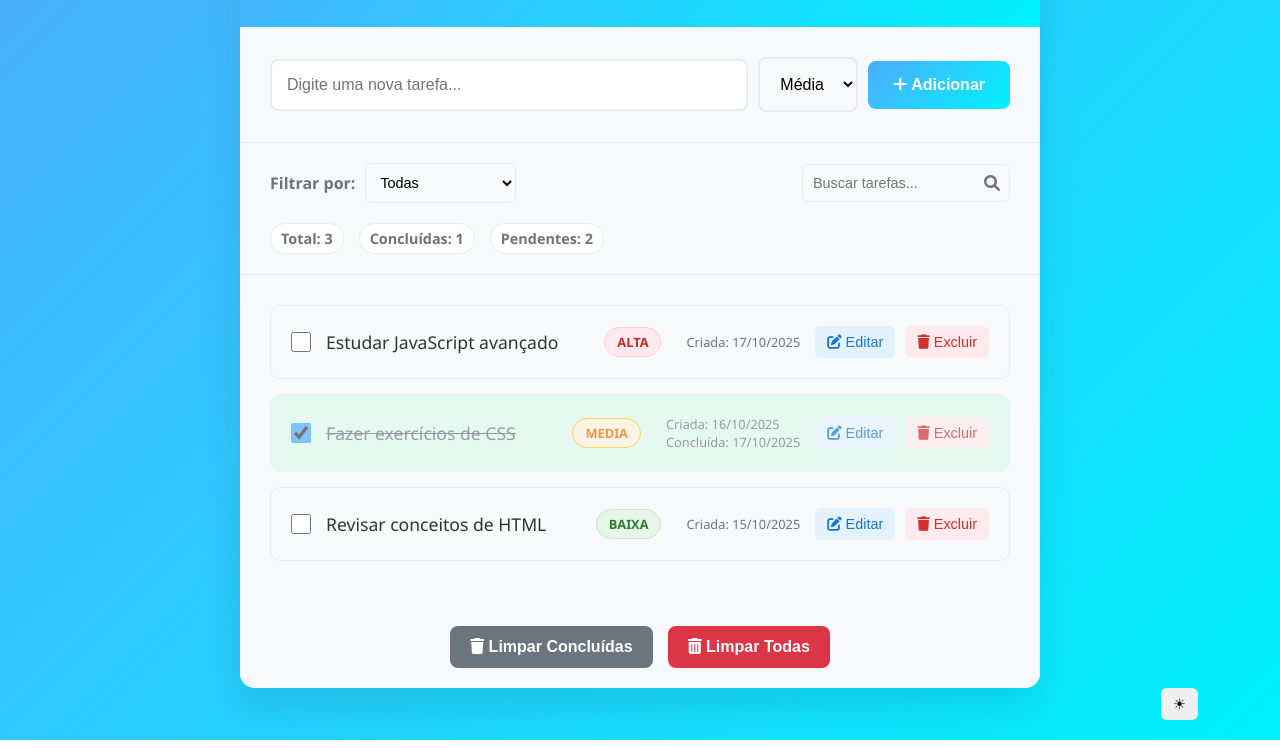
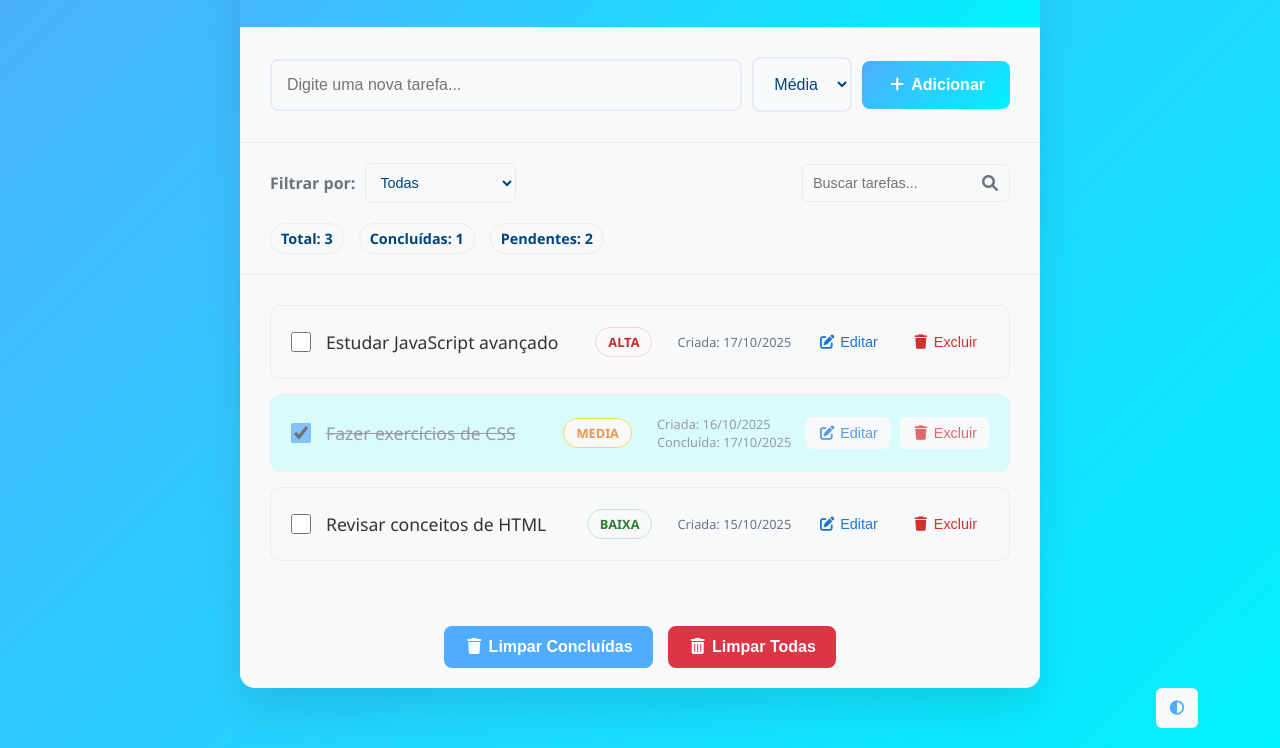
Before and after one commit to Fabrine0018/Lista-de-Tarefas-Interativa, a plain HTML site: page index.html in a window 1280 px wide. Shown: the part 142-890 px from the top of the page. Drawn offline with Linux system fonts and the light colour scheme.

Commit message:
Ajustes finais nas cores

```diff
--- a/index.html
+++ b/index.html
@@ -5,7 +5,7 @@
     <meta name="viewport" content="width=device-width, initial-scale=1.0">
     <title>Lista de Tarefas Interativa - ATIVIDADE</title>
     <link rel="stylesheet" href="styles.css">
-    <link rel="stylesheet" href="https://cdnjs.cloudflare.com/ajax/libs/font-awesome/7.0.1/css/brands.min.css" integrity="sha512-WxpJXPm/Is1a/dzEdhdaoajpgizHQimaLGL/QqUIAjIihlQqlPQb1V9vkGs9+VzXD7rgI6O+UsSKl4u5K36Ydw==" crossorigin="anonymous" referrerpolicy="no-referrer" />
+    <link rel="stylesheet" href="https://cdnjs.cloudflare.com/ajax/libs/font-awesome/7.0.1/css/all.min.css" integrity="sha512-2SwdPD6INVrV/lHTZbO2nodKhrnDdJK9/kg2XD1r9uGqPo1cUbujc+IYdlYdEErWNu69gVcYgdxlmVmzTWnetw==" crossorigin="anonymous" referrerpolicy="no-referrer" />
 
     <link href="https://cdnjs.cloudflare.com/ajax/libs/font-awesome/6.0.0/css/all.min.css" rel="stylesheet">
 </head>
@@ -135,7 +135,7 @@
     </div>
     <!--  modo escuro -->
     <div class="dark-mode" id="content-tema">
-        <button class="trocarTema" id="theme-toggle"> ☀ </i> </button>
+        <button class="trocarTema" id="theme-toggle"> <i class="fa-solid fa-circle-half-stroke"></i> </button>
     </div>
 </div>
     <!-- TODO: Implementar todas as funcionalidades no arquivo script.js -->
--- a/styles.css
+++ b/styles.css
@@ -20,9 +20,8 @@ PONTUAÇÃO CSS (20 pontos):
 :root {
     --primary-color: #4facfe;
     --primary-gradient: linear-gradient(135deg, #4facfe 0%, #00f2fe 100%);
-    --secondary-color: #6c757d;
+    --secondary-color: #00f2fe;
     --danger-color: #dc3545;
-
 
     --bg-gradient: linear-gradient(135deg, #4facfe 0%, #00f2fe 100%);
     --card-bg: #ffffff;
@@ -30,9 +29,14 @@ PONTUAÇÃO CSS (20 pontos):
     --text-secondary: #6c757d;
     --border-color: #e9ecef;
     --corFundo: #f8f9fa;
-    --corFonte:#130101;
+    --corFonte:#00447f;
     --corHeader: white;
-
+    --EditBtn: #1976d2;
+    --DelBtn: #d32f2f;
+    --HoverEditBtn: rgb(25, 118, 210, 0.3);
+    --HoverDelBtn: rgb(211, 47, 47, 0.3);
+    --TarefaConcluida: #a2ffff80;
+    --buttonTema: #f8f9fa;
     --border-radius: 8px;
     --border-radius-lg: 15px;
     --shadow: 0 5px 15px rgba(0, 0, 0, 0.1);
@@ -107,6 +111,8 @@ body {
 #taskInput {
     flex: 1;
     padding: 15px;
+    background-color: var(--corFundo);
+    color: var(--corFonte);
     border: 2px solid var(--border-color);
     border-radius: var(--border-radius);
     font-size: 1rem;
@@ -123,6 +129,7 @@ body {
 #prioritySelect {
     /*option melhorar*/
     /* TODO: Complete os estilos do select */
+    color: var(--corFonte);
     padding: 16px;
     border: 2px solid var(--border-color);
     border-radius: var(--border-radius);
@@ -186,6 +193,8 @@ select > option{
     border-radius: 6px;
     font-size: 0.9rem;
     background: var(--corFundo);
+    background-color: var(--corFundo);
+    color: var(--corFonte);
 }
 
 .search-section {
@@ -203,10 +212,12 @@ select > option{
     gap: 15px;
     font-size: 0.9rem;
     color: var(--text-secondary);
+    background-color: var(--corFundo);
 }
 
 .stats span {
-    background: white;
+    background: var(--corFundo);
+    color: var(--corFonte);
     padding: 5px 10px;
     border-radius: 15px;
     border: 1px solid var(--border-color);
@@ -250,7 +261,7 @@ select > option{
 .task-item.completed {
     /* TODO: Estilos para tarefas concluídas */
     opacity: 0.7;
-    background: #defaec;
+    background: var(--TarefaConcluida);
 }
 
 .task-item.completed .task-text {
@@ -260,6 +271,7 @@ select > option{
 }
 
 .task-checkbox {
+    background-color: var(--corFundo);
     width: 20px;
     height: 20px;
     cursor: pointer;
@@ -275,6 +287,8 @@ select > option{
 
 /* TODO: Complete os estilos das prioridades */
 .task-priority {
+    background-color: var(--corFundo);
+    color: var(--corFonte);
     padding: 5px 12px;
     border-radius: 15px;
     font-size: 0.8rem;
@@ -284,21 +298,21 @@ select > option{
 
 .priority-alta {
     /* TODO: Cores para prioridade alta (vermelho) */
-    background: #ffebee;
+    background: var(--corFundo);
     color: #c62828;
     border: 1px solid #ffcdd2;
 }
 
 .priority-media {
     /* TODO: Cores para prioridade média (laranja) */
-    background: #fff3e0;
+    background: var(--corFundo);
     color: #ef6c00;
     border: 1px solid #ffcc02;
 }
 
 .priority-baixa {
     /* TODO: Cores para prioridade baixa (verde) */
-    background: #e8f5e8;
+    background: var(--corFundo);
     color: #2e7d32;
     border: 1px solid #c8e6c9;
 }
@@ -324,21 +338,21 @@ select > option{
 }
 
 .edit-btn {
-    background: #e3f2fd;
-    color: #1976d2;
+    background: var(--corFundo);
+    color: var(--EditBtn);
 }
 
 .edit-btn:hover {
-    background: #bbdefb;
+    background: var(--HoverEditBtn);
 }
 
 .delete-btn {
-    background: #ffebee;
-    color: #d32f2f;
+    background: var(--corFundo);
+    color: var(--DelBtn);
 }
 
 .delete-btn:hover {
-    background: #ffcdd2;
+    background: var(--HoverDelBtn);
 }
 
 /* ===== ESTADO VAZIO ===== */
@@ -380,7 +394,7 @@ select > option{
 }
 
 .btn-secondary {
-    background: var(--secondary-color);
+    background: var(--primary-color);
     color: white;
 }
 
@@ -588,31 +602,40 @@ select > option{
 /* ===== ESTILOS ADICIONAIS PARA NOTIFICAÇÕES ===== */
 /* TODO: Implemente estilos para notificações (opcional) */
 .dark-mode {
-    --primary-color: #000000;
+    --primary-color: #2200e2;
     --primary-gradient: linear-gradient(135deg, #2200e2 0%, #b81fff 100%);
-    --secondary-color: #2200e2;
+    --secondary-color: #b81fff;
 
     --bg-gradient: linear-gradient(135deg, #2200e2 0%, #2f006d 100%);
-    --card-bg: #3c2068;
+    --card-bg: #231c2e;
     --text-primary: #f8f9fa;
     --text-secondary: #d6d6ff;
     --border-color: #d6d6ff;
-    --corFundo: #130101;
+    --corFundo: #2a2335;
     --corFonte:#f8f9fa;
     --corHeader: white;
+    --EditBtn: #004c98;
+    --DelBtn: #a80000;
+    --HoverEditBtn: rgb(0, 76, 152, 0.3);
+    --HoverDelBtn: rgb(168, 0, 0, 0.3);
+    --TarefaConcluida: rgba(127, 52, 255, 0.3);
+    --buttonTema: #231c2e;
 
 }
 
 .trocarTema{
-    padding: 8px 12px;
+    background-color: #f8f9fa;
+    color: #4facfe;
+    padding: 12px 12px;
     border: none;
     border-radius: 6px;
     cursor: pointer;
     font-size: 0.9rem;
     transition: box-shadow (--transition), border-color (--transition);
 }
+
 .trocarTema:focus {
-    border-color:  #4facfe;
+    border-color: var(--primary-color);
     box-shadow: 0 5px 15px rgb(79, 172, 254, 0.2);;
     outline: none;
 }
```
